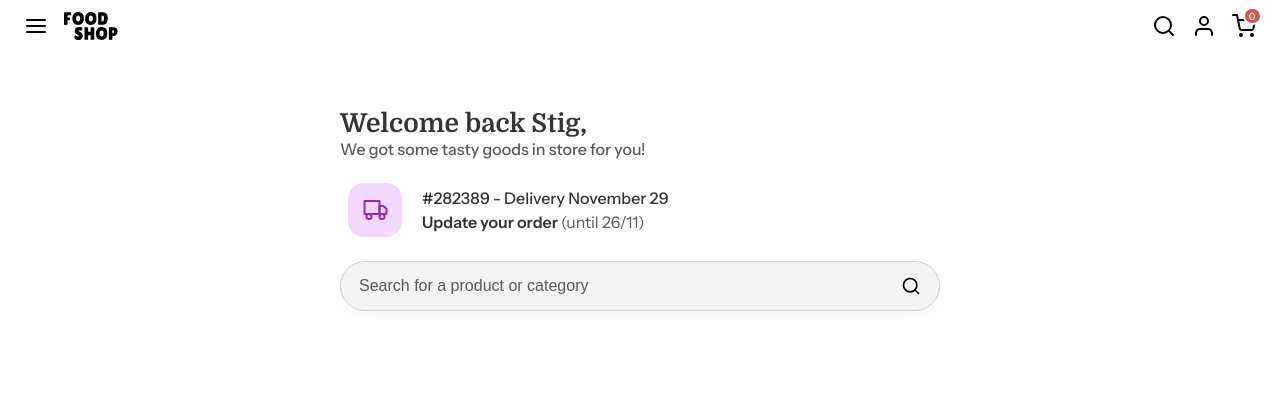
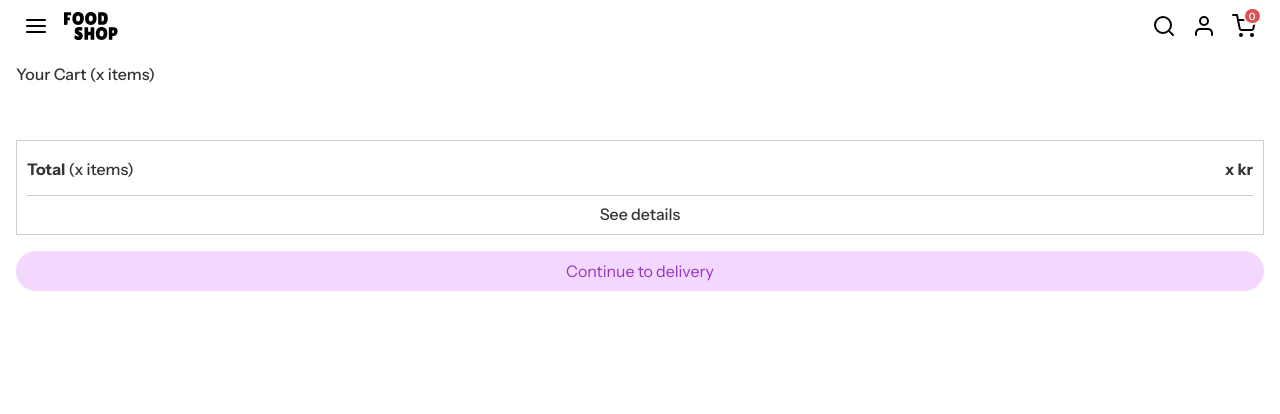
Before and after one commit to Yordiemma/FoodShop, a website built with Vite: page index.html in a window 1280 px wide. Shown: the top 414 px of the page. Built offline with nearby package versions, Linux system fonts and the light colour scheme.

Commit message:
cart view structure

```diff
--- a/index.html
+++ b/index.html
@@ -31,6 +31,20 @@
         </div>
       </div>
     </header>
+
+    <section class="cart-overlay">
+      <section class="product-list-container vertical">
+        <h3>Your Cart (x items)</h3>
+      </section>
+      <div class="total-box">
+        <div class="total-text">
+          <h3><b>Total</b> (x items)</h3>
+          <h3><b>x kr</b></h3>
+        </div>
+        <div class="detail-box">See details</div>
+      </div>
+      <button class="go-to-button">Continue to delivery</button>
+    </section>
 
     <main>
       <section class="greeting">
--- a/src/main.js
+++ b/src/main.js
@@ -1 +1,2 @@
 import './scripts/offers'
+import './scripts/cart-overlay'
--- /dev/null
+++ b/src/scripts/cart-overlay.js
@@ -0,0 +1,24 @@
+const cartEl = document.querySelector('.cart-overlay')
+const cartButtonEl = document.querySelector('.cart-wrap')
+
+let shown = false;
+
+const cartShow = () => {
+    cartEl.style.display = 'block'
+    shown = true;
+}
+
+const cartHide = () => {
+    cartEl.style.display = 'none'
+    shown = false;
+}
+
+const cartFunctionality = () => {
+    if (shown) {
+        cartHide();
+    } else {
+        cartShow();
+    }
+}
+
+cartButtonEl.addEventListener('click', cartFunctionality)
--- a/src/style.css
+++ b/src/style.css
@@ -5,6 +5,7 @@
 @import "./styles/global-variables.css";
 @import "./styles/product-card.css";
 @import "./styles/buttons.css";
+@import "./styles/cart-overlay.css";
 
 * {
   margin: 0;
--- a/src/styles/buttons.css
+++ b/src/styles/buttons.css
@@ -105,6 +105,28 @@
     }
 }
 
+.go-to-button {
+    background-color: var(--color-surface-brand-subtle);
+    height: 2.5rem;
+    width: 100%;
+    border-radius: 9999px;
+    border: none;
+    font-family: var(--font-family-sans);
+    font-size: var(--font-size-paragraph-medium);
+    color: var(--color-foreground-brand);
+    display: flex;
+    align-items: center;
+    justify-content: center;
+    margin-top: 1em;
+    margin-bottom: 1em;
+
+    &:hover {
+        background-color: var(--color-surface-brand-hover);
+        color: var(--color-foreground-inverted);
+        transition: 0.2s;
+    }
+}
+
 button {
     cursor: pointer;
     align-self: center;
--- /dev/null
+++ b/src/styles/cart-overlay.css
@@ -0,0 +1,32 @@
+.cart-overlay {
+    /* display: none; */
+    margin-top: 1em;
+    background-color: white;
+    width: 100%;
+    height: 100vh;
+    justify-content: flex-end;
+    z-index: 9999;
+
+}
+
+.total-box {
+    padding: 10px;
+    background-color: white;
+    border: 1px solid var(--color-border-default);
+}
+
+.total-text {
+    margin-top: .5em;
+    display: flex;
+    justify-content: space-between;
+    padding-block-end: 1rem;
+    border-block-end: 1px solid var(--color-border-default);
+}
+
+.detail-box {
+    margin-top: .5em;
+    width: 90%;
+    margin-left: auto;
+    margin-right: auto;
+    text-align: center;
+}
```
